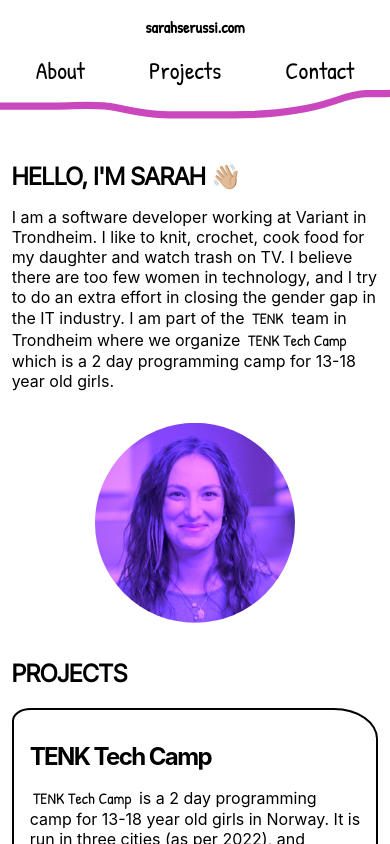
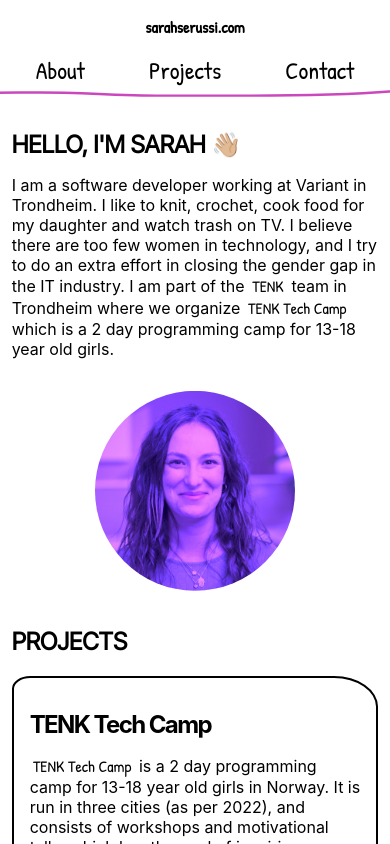
Before and after one commit to sarahse/web, a React (Create React App) app: page / in a window 390 px wide. Shown: the top 844 px of the page. Built offline with nearby package versions, Linux system fonts and the light colour scheme.

Commit message:
update border for small devices

```diff
--- a/public/index.html
+++ b/public/index.html
@@ -10,8 +10,11 @@
       rel="stylesheet"
     />
     <meta name="viewport" content="width=device-width, initial-scale=1" />
-    <meta name="theme-color" content="#F5FAFD" />
-    <meta name="description" content="Web site showing CV and other projects" />
+    <meta name="theme-color" content="#f8f8ff" />
+    <meta
+      name="description"
+      content="Sarah Serussi - Personal web site showing CV and other projects"
+    />
     <!--
       manifest.json provides metadata used when your web app is installed on a
       user's mobile device or desktop. See https://developers.google.com/web/fundamentals/web-app-manifest/
--- a/src/App.scss
+++ b/src/App.scss
@@ -3,6 +3,11 @@
     border-bottom: 3rem solid transparent;
     border-image: url("../public/media/border2.svg") 20 stretch;
     text-align: center;
+
+    @media (max-width: 600px) {
+      border-bottom: 1rem solid transparent;
+      border-image: url("../public/media/border2.svg") 20 repeat;
+    }
 
     h1 {
       font-family: "Patrick Hand";
```
Also changed, not shown: 1 other file (tests, documents, lock files or other folders).
